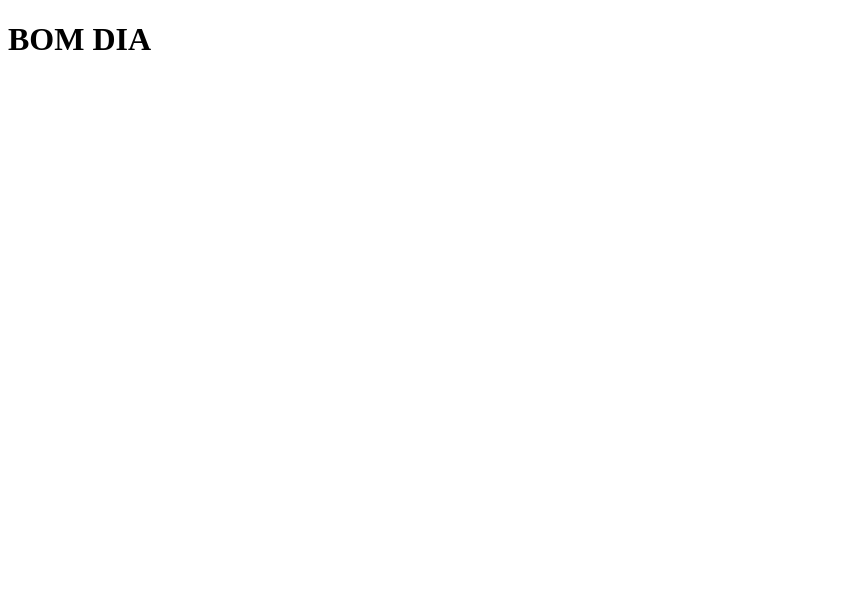
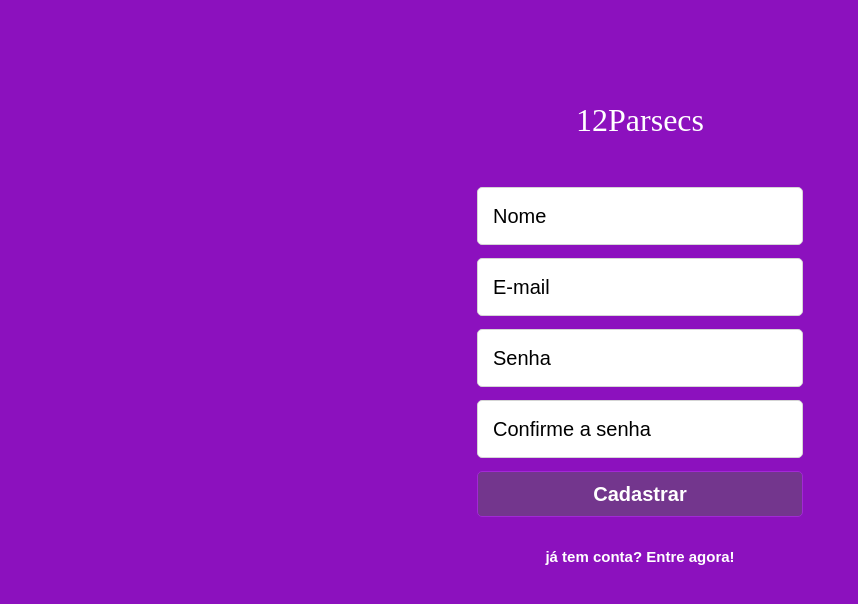
Before and after one commit to Jyagami99/12parsecs-front, a React (Create React App) app: page /sign-up in a window 1280 px wide. Shown: the top 604 px of the page, without its empty margins (0-858 px from the left). Built offline with nearby package versions, Linux system fonts and the light colour scheme.

Commit message:
chore: falta colocar o header

```diff
--- a/package.json
+++ b/package.json
@@ -6,9 +6,11 @@
     "axios": "^0.27.2",
     "react": "^17.0.2",
     "react-dom": "^17.0.2",
+    "react-loader-spinner": "^5.1.5",
     "react-router-dom": "^6.3.0",
     "react-scripts": "^4.0.3",
-    "styled-components": "^5.3.5"
+    "styled-components": "^5.3.5",
+    "styled-reset": "^4.4.2"
   },
   "scripts": {
     "start": "react-scripts start",
--- /dev/null
+++ b/src/Assets/GlobalStyles.js
@@ -0,0 +1,18 @@
+import { createGlobalStyle } from "styled-components";
+import reset from "styled-reset";
+
+const EstiloGlobal = createGlobalStyle`
+    ${reset}
+    body {
+        font-family: "Raleway", sans-serif;
+        background-color: #8c11be
+    }
+    a {
+    text-decoration: none;
+    }
+    * {
+        box-sizing: border-box;
+    }
+`;
+
+export default EstiloGlobal;
--- a/src/Assets/reset.css
+++ /dev/null
@@ -1,130 +0,0 @@
-/* http://meyerweb.com/eric/tools/css/reset/
-   v2.0 | 20110126
-   License: none (public domain)
-*/
-
-html,
-body,
-div,
-span,
-applet,
-object,
-iframe,
-h1,
-h2,
-h3,
-h4,
-h5,
-h6,
-p,
-blockquote,
-pre,
-a,
-abbr,
-acronym,
-address,
-big,
-cite,
-code,
-del,
-dfn,
-em,
-img,
-ins,
-kbd,
-q,
-s,
-samp,
-small,
-strike,
-strong,
-sub,
-sup,
-tt,
-var,
-b,
-u,
-i,
-center,
-dl,
-dt,
-dd,
-ol,
-ul,
-li,
-fieldset,
-form,
-label,
-legend,
-table,
-caption,
-tbody,
-tfoot,
-thead,
-tr,
-th,
-td,
-article,
-aside,
-canvas,
-details,
-embed,
-figure,
-figcaption,
-footer,
-header,
-hgroup,
-menu,
-nav,
-output,
-ruby,
-section,
-summary,
-time,
-mark,
-audio,
-video {
-  margin: 0;
-  padding: 0;
-  border: 0;
-  font-size: 100%;
-  font: inherit;
-  vertical-align: baseline;
-  text-decoration: none;
-}
-/* HTML5 display-role reset for older browsers */
-article,
-aside,
-details,
-figcaption,
-figure,
-footer,
-header,
-hgroup,
-menu,
-nav,
-section {
-  display: block;
-}
-body {
-  line-height: 1;
-}
-ol,
-ul {
-  list-style: none;
-}
-blockquote,
-q {
-  quotes: none;
-}
-blockquote:before,
-blockquote:after,
-q:before,
-q:after {
-  content: "";
-  content: none;
-}
-table {
-  border-collapse: collapse;
-  border-spacing: 0;
-}
--- a/src/components/App.js
+++ b/src/components/App.js
@@ -1,7 +1,28 @@
 import { Home } from "./pages/Home";
+import SignUp from './pages/SignUp';
+import {useState} from 'react';
+import { Routes, Route } from 'react-router-dom';
+import { BrowserRouter } from "react-router-dom";
+import GlobalStyles from '../Assets/GlobalStyles'
 
 function App() {
-  return <Home />;
+
+  const [user, setUser] = useState(
+    localStorage.getItem('userdata')
+    ? JSON.parse(localStorage.getItem('userdata'))
+    : null
+);
+
+
+  return(
+
+    <BrowserRouter>
+      <GlobalStyles/>
+      <Routes>
+        <Route path='/sign-up' element={<SignUp />}/>
+      </Routes>
+    </BrowserRouter>
+  )
 }
 
 export default App;
--- /dev/null
+++ b/src/components/pages/SignUp.js
@@ -0,0 +1,233 @@
+import { useState , useEffect} from "react";
+import dotenv from "dotenv";
+import axios from "axios";
+import { ThreeDots } from "react-loader-spinner";
+import {Link, useNavigate} from 'react-router-dom';
+import styled from 'styled-components';
+
+dotenv.config();
+
+function SignUp(){
+
+    const [data, setdata] = useState({
+        name: '',
+        email: '',
+        password: '',
+        confirmaPassword: '',
+        erro: false
+    });
+
+    const [buttonSignUp, setbuttonSignUp] = useState({
+        desabilitado: true,
+        className: 'botaoDesabilitado'
+    });
+
+    const [loadingData, setloadingData] = useState({
+        loading: false,
+        className: ''
+    });
+
+    const navigate = useNavigate();
+
+    const signUp = (e) => {
+        e.preventDefault();
+
+        setloadingData({
+            ...loadingData,
+            loading: true,
+            className: 'inputDesabilitado'
+        });
+
+        const URL = `http://localhost:5000/cadastro`;
+
+        axios.post(URL,{
+            name: data.name,
+            email: data.email,
+            password: data.password
+        }).then((response) => {
+            console.log(response.data);
+            setloadingData({
+                ...loadingData,
+                loading: false,
+                className: ''
+            });
+            navigate('/');
+        }).catch((erro) => {
+            console.log({message: 'Deu ruim', erro});
+            setloadingData({
+                ...loadingData,
+                loading: false,
+                className: ''
+            });
+        });
+    };
+
+    useEffect(()=>{
+        if(data.confirmaPassword !== '' && data.password !== data.confirmaPassword){
+            setdata({...data, erro: true});
+            setbuttonSignUp({
+                ...buttonSignUp,
+                desabilitado: true,
+                className: 'botaoDesabilitado'
+            });
+        }
+        if(data.confirmaPassword !== '' && data === data.confirmaPassword){
+            setdata({
+                ...data,
+                erro: false
+            });
+            setbuttonSignUp({
+                ...buttonSignUp,
+                desabilitado: false,
+                className: ''
+            });
+        }
+    }, [data.confirmaPassword, data.password]);
+
+    return(
+        <CadastroContainer>
+            <h1>12Parsecs</h1>
+            <Form onSubmit={signUp}>
+                <input
+                    type="text"
+                    disabled={loadingData.loading}
+                    className={loadingData.className}
+                    placeholder="Nome"
+                    required value={data.name}
+                    onChange={(e) => setdata({...data, name: e.target.value})}
+                />
+                <input
+                    type="email"
+                    disabled={loadingData.loading}
+                    className={loadingData.className}
+                    placeholder="E-mail"
+                    required value={data.email}
+                    onChange={(e) => setdata({...data, email: e.target.value})}
+                />
+                <input
+                    type="password"
+                    disabled={loadingData.loading}
+                    className={loadingData.className}
+                    placeholder="Senha"
+                    required value={data.password}
+                    onChange={(e) => setdata({...data, password: e.target.value})}
+                />
+                <input
+                    type="password"
+                    disabled={loadingData.loading}
+                    className={loadingData.className}
+                    placeholder="Confirme a senha"
+                    required value={data.confirmaPassword}
+                    onChange={(e) => setdata({...data, confirmaPassword: e.target.value})}
+                />
+
+                {/* {data.erro ? (
+                    <span className="msg">As senhas não são iguais</span>
+                ) : null} */}
+
+                {loadingData.loading === false ? (
+                    <button type="submit" className={buttonSignUp.className}>
+                        Cadastrar
+                    </button>
+                ) : (
+                    <button type="button" disabled>
+                        <ThreeDots
+                            color="rgba(255, 255, 255, 1)"
+                            height={13}
+                            width={51}
+                        />
+                    </button>
+                )}
+            </Form>
+            <Link to="/">
+            <p>já tem conta? Entre agora!</p>
+            </Link>
+        </CadastroContainer>
+    )
+
+}
+
+const CadastroContainer =  styled.div`
+
+    h1 {
+        font-family: 'Saira Stencil One';
+        font-style: normal;
+        font-weight: 400;
+        font-size: 32px;
+        line-height: 50px;
+        color: #ffffff;
+        margin-top: 95px;
+        margin-bottom: 42px;
+        text-align: center;
+    }
+    p {
+        color: #ffffff;
+        font-size: 15px;
+        font-weight: 700;
+        font-style: normal;
+        text-align: center;
+        margin-top: 32px;
+    }
+`;
+
+const Form = styled.form`
+display: flex;
+flex-direction: column;
+align-items: center;
+
+input {
+    width: 326px;
+    height: 58px;
+    border-radius: 5px;
+    background: #ffffff;
+    border: 1px solid #d5d5d5;
+    padding-left: 15px;
+    margin-bottom: 13px;
+    font-size: 20px;
+    font-family: 'Raleway', sans-serif;
+    &:focus {
+        outline: none;
+    }
+    &::placeholder {
+        font-style: regular;
+        font-weight: 400;
+        font-size: 20px;
+        color: #000000;
+    }
+}
+
+input:focus::placeholder {
+    color: transparent;
+}
+
+button {
+    width: 326px;
+    height: 46px;
+    background-color: rgb(163, 40, 214);
+    color: #ffffff;
+    font-family: 'Raleway', sans-serif;
+    font-size: 20px;
+    font-weight: 700;
+    border-radius: 5px;
+    border: 1px solid #a328d6;
+    display: flex;
+    align-items: center;
+    justify-content: center;
+}
+
+.botaoDesabilitado {
+    background-color: rgba(93, 93, 94, 0.5);
+}
+
+.inputDesabilitado {
+    background-color: rgba(212, 212, 212, 1);
+    color: rgba(175, 175, 175, 1);
+}
+
+.msg {
+    color: #ffffff;
+    margin-bottom: 13px;
+}
+`;
+
+export default SignUp;
```
Also changed, not shown: 1 other file (tests, documents, lock files or other folders).
